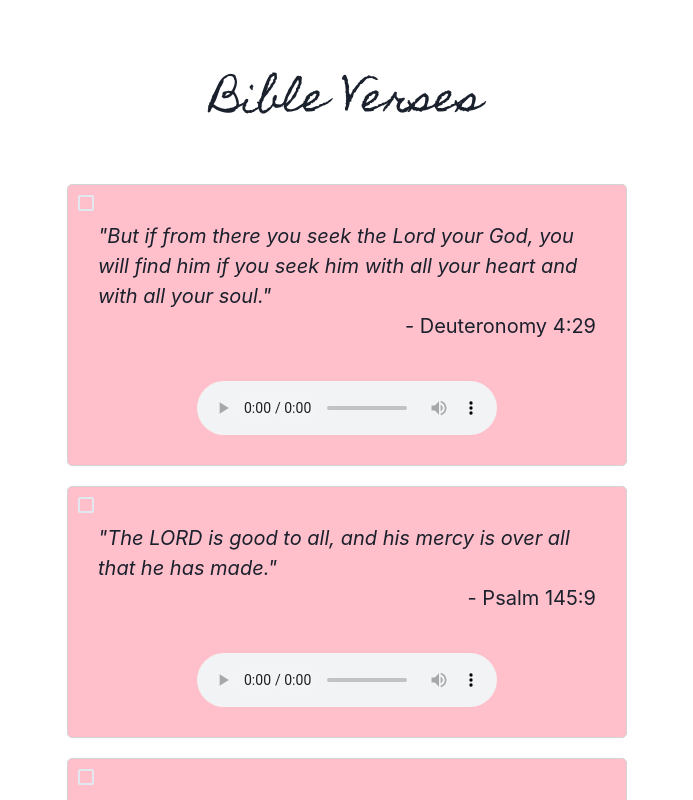
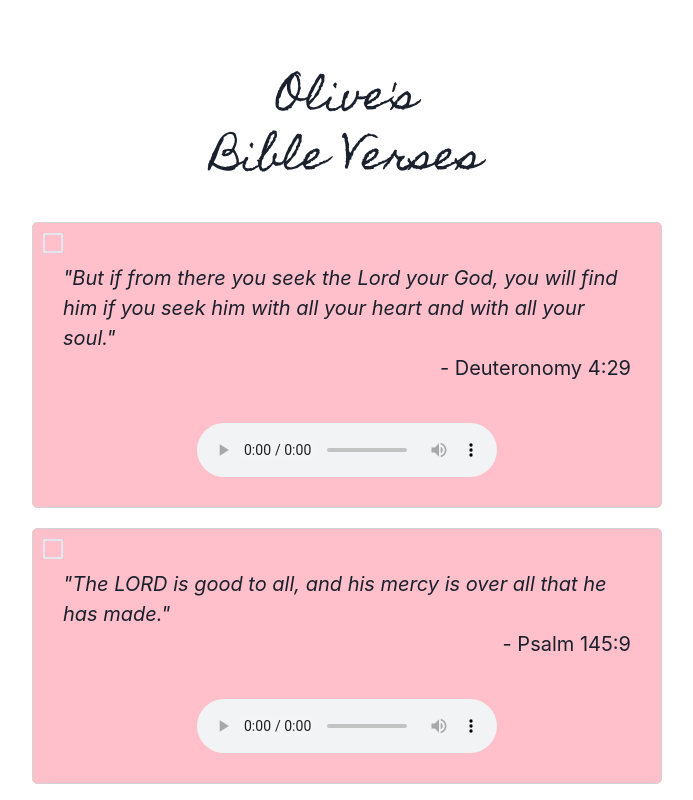
Before and after one commit to nathan-dunn/olives-verses, a React (Create React App) app: page / in a window 1280 px wide. Shown: the top 800 px of the page, without its empty margins (293-986 px from the left). Built offline with nearby package versions, Linux system fonts and the light colour scheme.

Commit message:
Fix width and collapse

```diff
--- a/src/App.js
+++ b/src/App.js
@@ -23,7 +23,8 @@ const Line = ({ text, quotes, style = {} }) =>
 const Verse = ({ verse }) => {
   const storedCheckedList = JSON.parse(localStorage.getItem('@bibleChecked'));
   const isChecked = storedCheckedList && storedCheckedList.includes(verse.title);
-  console.log('>>isChecked:', verse.title, isChecked);
+
+  const [change, setChange] = useState(false);
 
   return (
     <Flex
@@ -33,17 +34,18 @@ const Verse = ({ verse }) => {
       border="1px solid lightgray"
       borderRadius="5px"
       p="20px"
-      m="20px"
+      mb="20px"
       bg={theme.colors.bgLight}
     >
       <Checkbox
-        // checked={isChecked}
         defaultChecked={isChecked}
         alignSelf="flex-start"
-        colorScheme="gray"
+        colorScheme="lightgray"
         mt="-10px"
         ml="-10px"
+        size="lg"
         onChange={e => {
+          setChange(!change);
           const storedCheckedList = JSON.parse(localStorage.getItem('@bibleChecked')) || [];
           const idx = storedCheckedList.indexOf(verse.title);
           const updated =
@@ -53,6 +55,13 @@ const Verse = ({ verse }) => {
           localStorage.setItem('@bibleChecked', JSON.stringify(updated));
         }}
       />
+      {isChecked && (
+        <Box>
+          <Text>{verse.title}</Text>
+        </Box>
+      )}
+      {!isChecked && (
+        <Box>
           <Box p="10px">
             <Line text={verse.text} quotes style={{ align: 'left', fontStyle: 'italic' }} />
             <Text align="right">{`- ${verse.title}`}</Text>
@@ -63,13 +72,15 @@ const Verse = ({ verse }) => {
             controls={true}
             style={{ margin: '10px', marginTop: '30px' }}
           />
+        </Box>
+      )}
     </Flex>
   );
 };
 
 const Verses = ({ verses }) => {
   return (
-    <Box>
+    <Box align="center" w="100%">
       {verses.map((verse, index) => (
         <Verse key={index} verse={verse} />
       ))}
@@ -91,12 +102,10 @@ const App = () => {
   return (
     <ChakraProvider theme={theme}>
       <Flex textAlign="center" fontSize="xl" alignItems="center" justifyContent="center">
-        <Grid minH="100vh" p={3}>
-          <VStack spacing={8} maxWidth="600px">
+        <VStack spacing={8} w="90%" maxW="650px" p="10px">
           <Header header={title} />
           <Verses verses={verses} />
         </VStack>
-        </Grid>
       </Flex>
     </ChakraProvider>
   );
--- a/src/data.js
+++ b/src/data.js
@@ -1,4 +1,4 @@
-export const title = `Bible Verses`;
+export const title = `Olive's \n Bible Verses`;
 
 export const verses = [
   {
```
Lines whose indentation alone changed are shown as unchanged.
